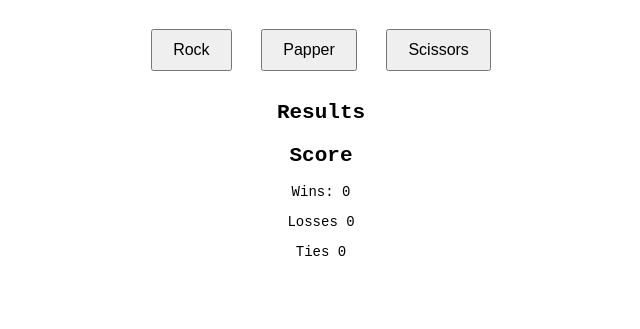
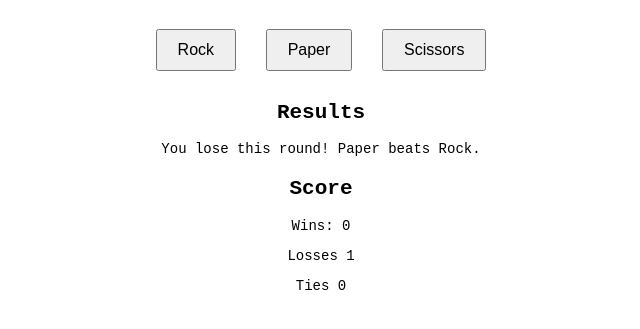
Before and after one commit to KittiyaLooknam/Game-Rock-Paper-Scissors, a plain HTML site: page index.html in a window 1280 px wide. Both pictures are taken after a click on the button "Rock". Shown: the part 181-510 px from the top of the page, without its empty margins (319-959 px from the left). Drawn offline with Linux system fonts and the light colour scheme.

Commit message:
update the funcation and fixed spelling errors and DOM messages

```diff
--- a/index.html
+++ b/index.html
@@ -7,11 +7,11 @@
     <link rel="stylesheet" href="style.css"/>
 </head>
 <body>
-    <h1 class="content"> Rock Papper Scissors</h1>
+    <h1 class="choices-container"> Rock Papper Scissors</h1>
     <div class="choices">
         <button class="choices" onclick="playGame ('R')"> Rock </button>
-        <button class=" choices" onclick="playGame ('P')"> Papper</button>
-        <button class=" choices" onclick="playGame ('s')"> Scissors</button>
+        <button class=" choices" onclick="playGame ('P')"> Paper</button>
+        <button class=" choices" onclick="playGame ('S')"> Scissors</button>
     </div>
     <div class="results">
         <h2> Results </h2>
--- a/script.js
+++ b/script.js
@@ -1,37 +1,44 @@
-// initialoze conters fot wins, losses, and ties
+// Initialize counters for wins, losses, and ties
 let wins = 0;
 let losses = 0;
-let ties = o;
+let ties = 0;
 
-// funcation to get the game runing
-function starGame() {
-    const choies = ["R", "P", "S"];
-    const randomIndex = Math.floor(Math.random() * choies.length);
-    return choies[randomIndex];
+// Function to randomly select the computer's choice
+function startGame() {
+    const choices = ["R", "P", "S"];
+    const randomIndex = Math.floor(Math.random() * choices.length);
+    return choices[randomIndex];
 }
 
-// funcation to pkay a single round of the game
+// Function to play a single round of the game
 function playGame(userChoice) {
-    const computerChoice = starGame();
+    const computerChoice = startGame();
     let resultMessage = "";
 
     // Determine the result
     if (userChoice === computerChoice) {
-        resultMessage = "It's a tie! Both chose ${convertChice(userChoice)}.";
+        resultMessage = `It's a tie! Both chose ${convertChoice(userChoice)}.`;
         ties++;
-        { else if (
+    } else if (
         (userChoice === "R" && computerChoice === "S") ||
-            (userChoice === "S" && computerChoice === "R") ||
-            (userChoice === "P" && computerChoice === "P")
+        (userChoice === "S" && computerChoice === "P") ||
+        (userChoice === "P" && computerChoice === "R")
     ) {
-            resultMessage = "You win this round!${convertChoice(userChoice)} beat ${convertChoice(computerChoice)}.";
+        resultMessage = `You win this round! ${convertChoice(userChoice)} beats ${convertChoice(computerChoice)}.`;
         wins++;
-        } else
-        resultMessage = "You lose this round!${convertChoice(computerChoicee)} beat ${convertChoice(userChoice)}.";
+    } else {
+        resultMessage = `You lose this round! ${convertChoice(computerChoice)} beats ${convertChoice(userChoice)}.`;
         losses++;
     }
 
-        // Helper function to convert choice to readable format
+    // Update the DOM with results and scores
+    document.getElementById("results").textContent = resultMessage;
+    document.getElementById("wins").textContent = wins;
+    document.getElementById("losses").textContent = losses;
+    document.getElementById("ties").textContent = ties;
+}
+
+// Helper function to convert choice to a readable format
 function convertChoice(choice) {
     switch (choice) {
         case "R":
```
Lines whose indentation alone changed are shown as unchanged.
